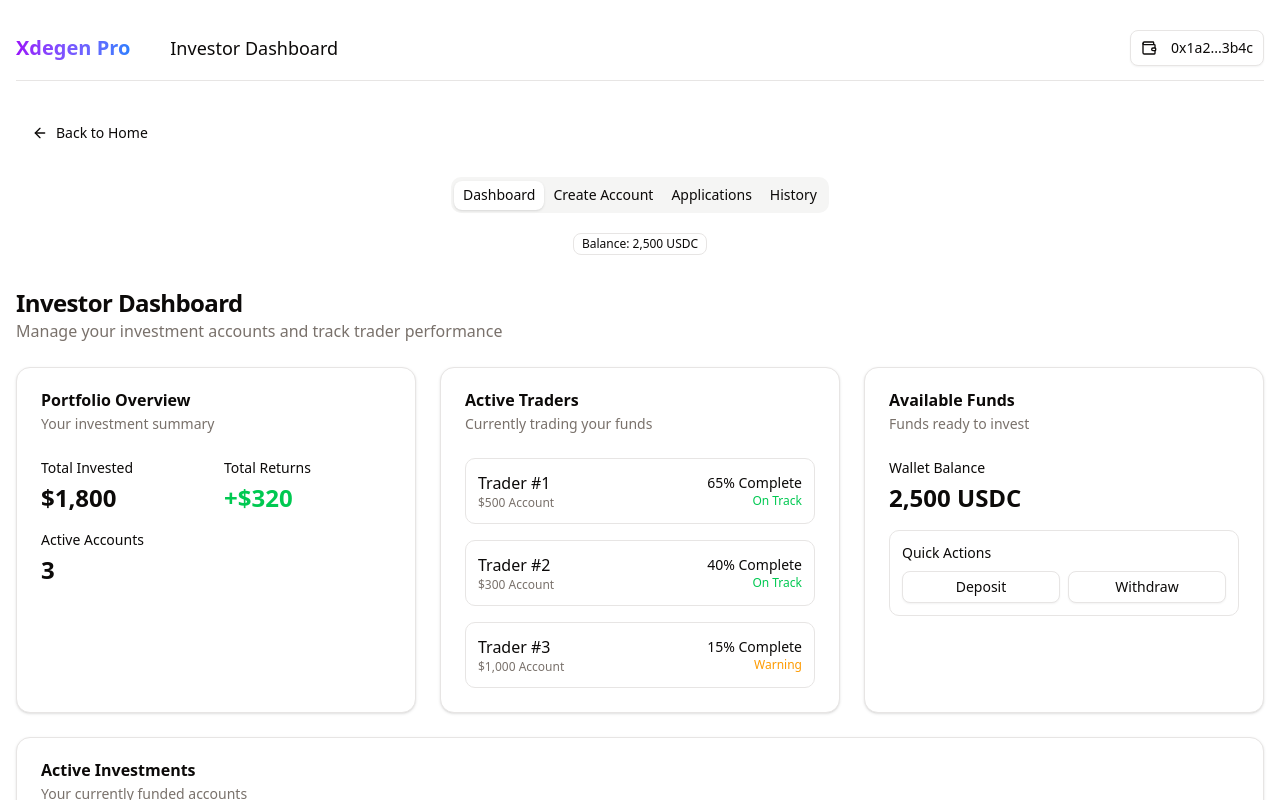
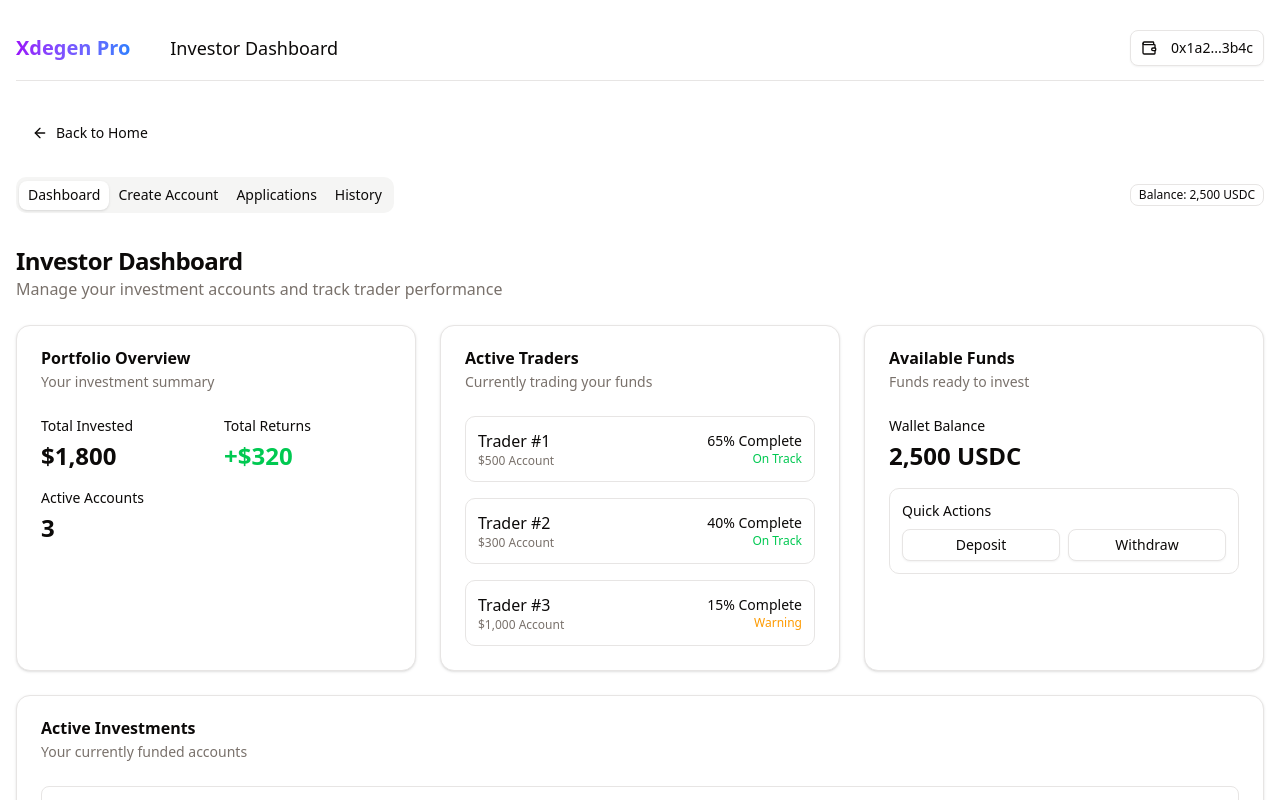
Before and after one commit to xdgen/xdegenpro, a React (Vite) app: page /investor in a window 1280 px wide. Shown: the top 800 px of the page. Built offline with nearby package versions, Linux system fonts and the light colour scheme.

Commit message:
removed a mistake

```diff
--- a/src/components/investor/page.tsx
+++ b/src/components/investor/page.tsx
@@ -126,7 +126,7 @@ export default function InvestorDashboard() {
     return "destructive";
   };
   return (
-    <div className="flex min-h-screen flex-col p-4">
+    <div className="flex min-h-screen flex-col p-4 ">
       <header className="sticky top-0 z-50 w-full border-b bg-background/95 backdrop-blur supports-[backdrop-filter]:bg-background/60">
         <div className="container flex h-16 items-center space-x-4 sm:justify-between sm:space-x-0">
           <div className="flex gap-6 md:gap-10">
@@ -166,7 +166,138 @@ export default function InvestorDashboard() {
           </div>
 
           <Tabs defaultValue="dashboard" className="space-y-6">
-            <div className="flex flex-col gap-y-5 justify-between items-center lg:flex">
+            <div className="flex flex-col gap-y-5 justify-between items-center lg:flex-row">
+              {" "}
+              {/* <div className="grid gap-6">
+                  <Card>
+                    <CardHeader>
+                      <CardTitle>Completed Investments</CardTitle>
+                      <CardDescription>
+                        Past funded accounts and their outcomes
+                      </CardDescription>
+                    </CardHeader>
+                    <CardContent>
+                      <div className="rounded-md border">
+                        <div className="grid grid-cols-6 gap-4 p-4 font-medium border-b">
+                          <div>Account Size</div>
+                          <div>Target</div>
+                          <div>Trader</div>
+                          <div>Result</div>
+                          <div>Your Profit</div>
+                          <div>Date</div>
+                        </div>
+                        {[
+                          {
+                            size: "$500",
+                            target: "3x",
+                            trader: "Trader #7",
+                            result: "Success",
+                            profit: "+$400",
+                            date: "Mar 10, 2025",
+                          },
+                          {
+                            size: "$200",
+                            target: "2x",
+                            trader: "Trader #8",
+                            result: "Failed",
+                            profit: "-$20",
+                            date: "Feb 15, 2025",
+                          },
+                          {
+                            size: "$1,000",
+                            target: "2.5x",
+                            trader: "Trader #9",
+                            result: "Success",
+                            profit: "+$600",
+                            date: "Jan 20, 2025",
+                          },
+                          {
+                            size: "$300",
+                            target: "2x",
+                            trader: "Trader #10",
+                            result: "Failed",
+                            profit: "-$30",
+                            date: "Dec 05, 2024",
+                          },
+                        ].map((investment, i) => (
+                          <div
+                            key={i}
+                            className="grid grid-cols-6 gap-4 p-4 border-b last:border-0"
+                          >
+                            <div>{investment.size}</div>
+                            <div>{investment.target}</div>
+                            <div>{investment.trader}</div>
+                            <div
+                              className={
+                                investment.result === "Success"
+                                  ? "text-green-500"
+                                  : "text-red-500"
+                              }
+                            >
+                              {investment.result}
+                            </div>
+                            <div
+                              className={
+                                investment.profit.startsWith("+")
+                                  ? "text-green-500"
+                                  : "text-red-500"
+                              }
+                            >
+                              {investment.profit}
+                            </div>
+                            <div>{investment.date}</div>
+                          </div>
+                        ))}
+                      </div>
+                    </CardContent>
+                  </Card>
+
+                  <Card>
+                    <CardHeader>
+                      <CardTitle>Performance Summary</CardTitle>
+                      <CardDescription>
+                        Overall investment performance
+                      </CardDescription>
+                    </CardHeader>
+                    <CardContent>
+                      <div className="grid gap-6 md:grid-cols-3">
+                        <div className="rounded-lg border p-4">
+                          <div className="space-y-2">
+                            <p className="text-sm font-medium">
+                              Total Investments
+                            </p>
+                            <p className="text-2xl font-bold">$4,500</p>
+                            <p className="text-xs text-muted-foreground">
+                              Across 8 accounts
+                            </p>
+                          </div>
+                        </div>
+
+                        <div className="rounded-lg border p-4">
+                          <div className="space-y-2">
+                            <p className="text-sm font-medium">Total Returns</p>
+                            <p className="text-2xl font-bold text-green-500">
+                              +$950
+                            </p>
+                            <p className="text-xs text-muted-foreground">
+                              21% overall return
+                            </p>
+                          </div>
+                        </div>
+
+                        <div className="rounded-lg border p-4">
+                          <div className="space-y-2">
+                            <p className="text-sm font-medium">Success Rate</p>
+                            <p className="text-2xl font-bold">62.5%</p>
+                            <p className="text-xs text-muted-foreground">
+                              5 of 8 accounts profitable
+                            </p>
+                          </div>
+                        </div>
+                      </div>
+                    </CardContent>
+                  </Card>
+                </div> */}
               <TabsList>
                 <TabsTrigger value="dashboard">Dashboard</TabsTrigger>
                 <TabsTrigger value="create">Create Account</TabsTrigger>
```
Also changed, not shown: 1 other file (tests, documents, lock files or other folders).
